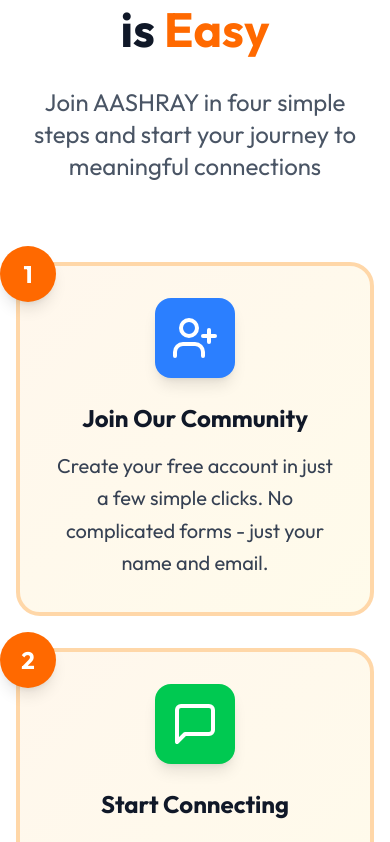
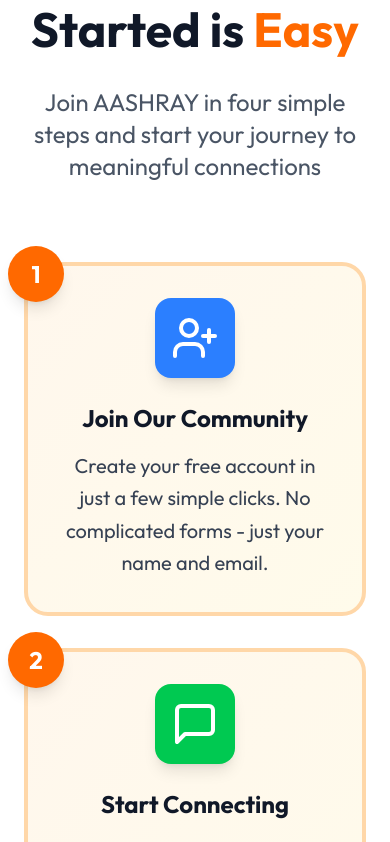
Before and after one commit to amandotyadav/aashray, a React app in the folder frontend/: page / in a window 390 px wide. Shown: the part 3750-4592 px from the top of the page. Built offline with nearby package versions, Linux system fonts and the light colour scheme; the HTML template or start-up script is replaced by a standard one.

Commit message:
Fixed padding

```diff
--- a/frontend/src/components/GettingStarted.jsx
+++ b/frontend/src/components/GettingStarted.jsx
@@ -3,7 +3,7 @@
 const GettingStarted = () => {
   return (
     <div class="bg-white pb-24">
-      <div class="max-w-7xl mx-auto px-4 sm:px-6 lg:px-8">
+      <div class="max-w-7xl mx-auto px-6 lg:px-8">
         <div class="text-center mb-20">
           <h2 class="text-5xl font-bold text-gray-900 mb-6 leading-snug">
             Getting Started is <span class="text-orange-500">Easy</span>
```
